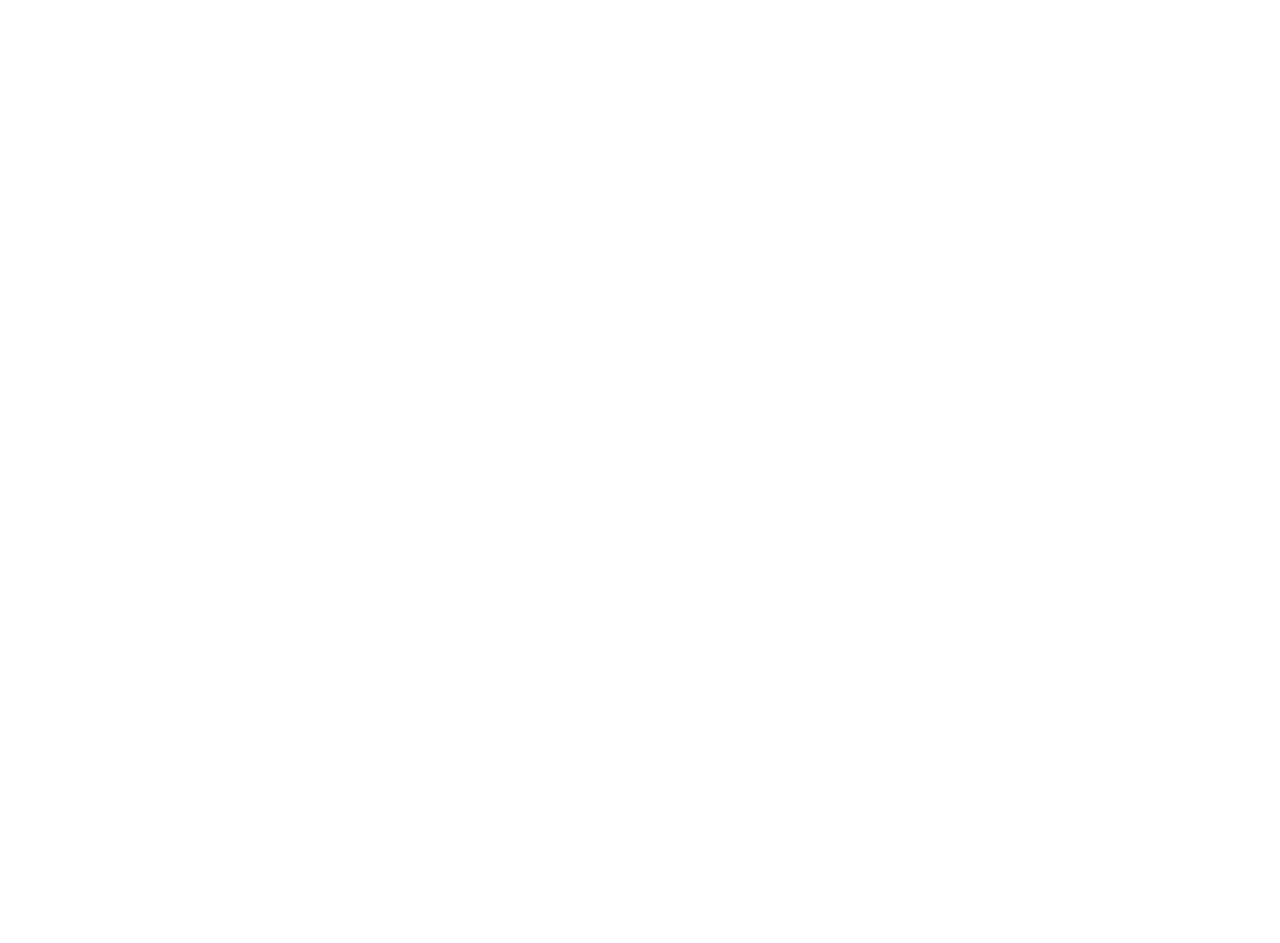
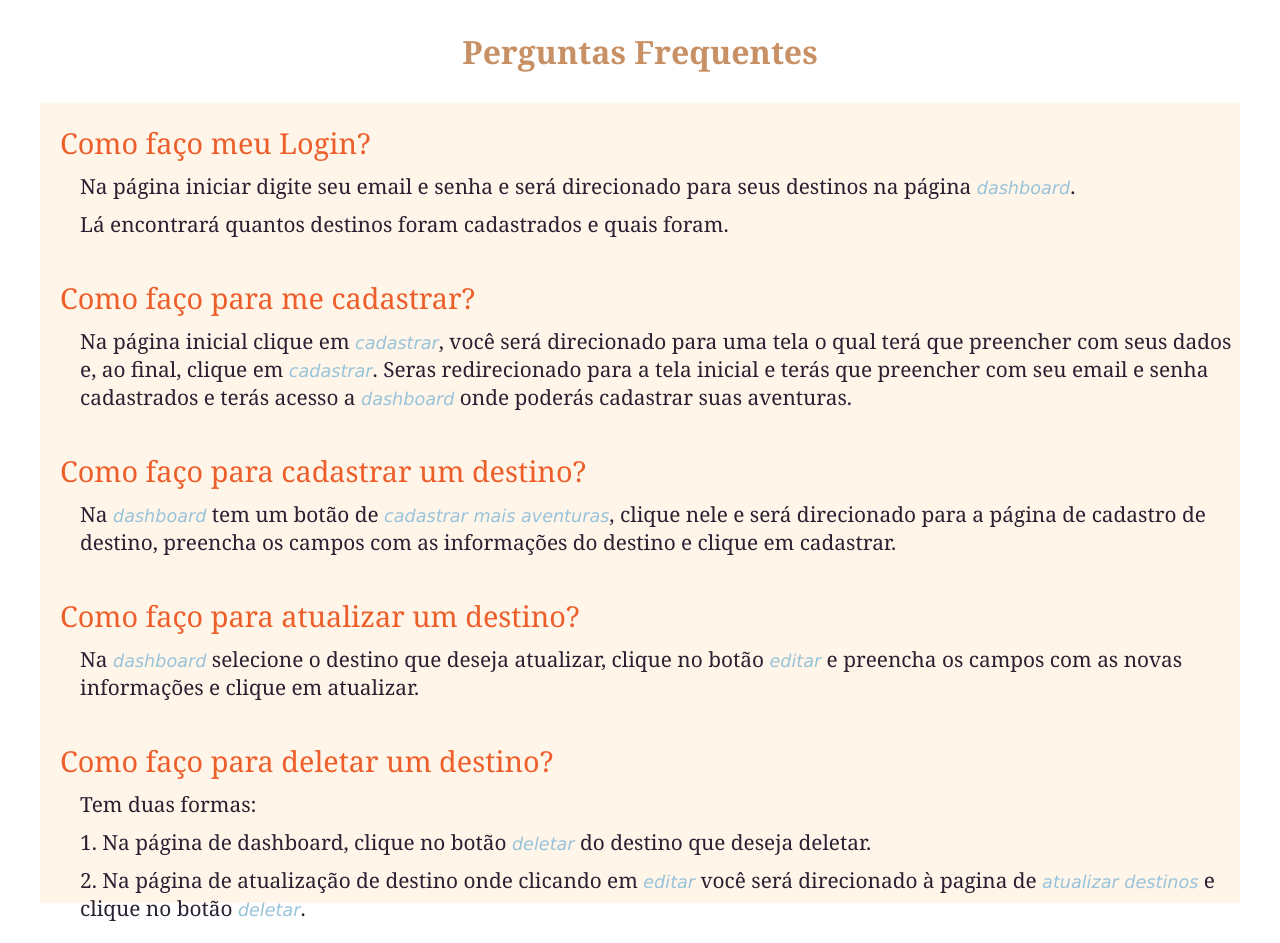
Before and after one commit to pricbnll/viagem365Frontend, a React (Vite) app: page /duvidas in a window 1280 px wide. Before the commit this address had no page. Before the commit the page ends 800 px from the top, so only its background shows below. Built offline with nearby package versions, Linux system fonts and the light colour scheme; a web font is replaced by a local one.

Commit message:
feat: feito pagina de perguntas frequentes

```diff
--- a/src/components/Sidebar.jsx
+++ b/src/components/Sidebar.jsx
@@ -18,8 +18,8 @@ function Sidebar() {
           <img src={travelPointer} alt="Pointer para pontos turísticos." />
           <nav className={styles.nav}>
             <NavLink to="/">Home</NavLink>
-            <NavLink to="/atualizarDados">Atualizar dados</NavLink>
-            <NavLink to="/perguntas">Dúvidas</NavLink>
+            {/* <NavLink to="/atualizarDados">Atualizar dados</NavLink> */}
+            <NavLink to="/duvidas">Dúvidas</NavLink>
             <NavLink to="/sobre">O Projeto</NavLink>
           </nav>
           <button onClick={handleLogout} className={styles.btnLogout}>
--- /dev/null
+++ b/src/pages/questions/Questions.jsx
@@ -0,0 +1,63 @@
+import styles from "./questions.module.css";
+
+function Questions() {
+  return (
+    <>
+      <h1 className={styles.h1Questions}>Perguntas Frequentes</h1>
+      <div className={styles.questionsContainer}>
+        <p className={styles.pQuestions}>Como faço meu Login?</p>
+        <ul className={styles.ulQuestions}>
+          <li className={styles.liQuestions}>
+            Na página iniciar digite seu email e senha e será direcionado para
+            seus destinos na página <em>dashboard</em>.
+          </li>
+          <li className={styles.liQuestions}>
+            Lá encontrará quantos destinos foram cadastrados e quais foram.
+          </li>
+        </ul>
+        <p className={styles.pQuestions}>Como faço para me cadastrar?</p>
+        <ul className={styles.ulQuestions}>
+          <li className={styles.liQuestions}>
+            Na página inicial clique em <em>cadastrar</em>, você será
+            direcionado para uma tela o qual terá que preencher com seus dados
+            e, ao final, clique em <em>cadastrar</em>. Seras redirecionado para
+            a tela inicial e terás que preencher com seu email e senha
+            cadastrados e terás acesso a <em>dashboard</em> onde poderás
+            cadastrar suas aventuras.
+          </li>
+        </ul>
+        <p className={styles.pQuestions}>Como faço para cadastrar um destino?</p>
+        <ul className={styles.ulQuestions}>
+          <li className={styles.liQuestions}>
+            Na <em>dashboard</em> tem um botão de{" "}
+            <em>cadastrar mais aventuras</em>, clique nele e será direcionado
+            para a página de cadastro de destino, preencha os campos com as
+            informações do destino e clique em cadastrar.
+          </li>
+        </ul>
+        <p className={styles.pQuestions}>Como faço para atualizar um destino?</p>
+        <ul className={styles.ulQuestions}>
+          <li className={styles.liQuestions}>
+            Na <em>dashboard</em> selecione o destino que deseja atualizar,
+            clique no botão <em>editar</em> e preencha os campos com as novas
+            informações e clique em atualizar.
+          </li>
+        </ul>
+        <p className={styles.pQuestions}>Como faço para deletar um destino?</p>
+        <ul className={styles.ulQuestions}>
+          <li className={styles.liQuestions}>Tem duas formas: </li>
+          <li className={styles.liQuestions}>
+            1. Na página de dashboard, clique no botão <em>deletar</em> do
+            destino que deseja deletar.
+          </li>
+          <li className={styles.liQuestions}>
+            2. Na página de atualização de destino onde clicando em{" "}
+            <em>editar</em> você será direcionado à pagina de{" "}
+            <em>atualizar destinos</em> e clique no botão <em>deletar</em>.
+          </li>
+        </ul>
+      </div>
+    </>
+  );
+}
+export default Questions;
--- /dev/null
+++ b/src/pages/questions/questions.module.css
@@ -0,0 +1,44 @@
+.h1Questions{
+    color: var(--dark-yellow);
+     text-align: center;
+     margin-bottom: 30px;
+     margin-top: 30px;
+}
+
+.questionsContainer{
+    font-size: 2rem;
+     display: flex;
+     flex-direction: column;
+     height: 100vh;
+     background-color: var(--light-bege);
+    margin-left: 40px;
+    margin-right: 40px;
+     margin-bottom: 40px;
+}
+
+.pQuestions{
+    font-size: 1.8rem;
+    color: var(--dark-orange);
+    margin-top: 20px;
+    margin-bottom: 10px;
+    margin-left: 20px;
+}
+.ulQuestions{
+    font-size: 1.5rem;
+    margin-bottom: 10px;
+}
+.liQuestions{
+    list-style-type: none;
+    font-size: 1.3rem;
+    margin-bottom: 10px;
+    color: var(--brown);
+    margin-left: 40px;
+}
+
+em {
+    font-style: italic;
+    font-family: 'Lucida Sans', 'Lucida Sans Regular', 'Lucida Grande', 'Lucida Sans Unicode', Geneva, Verdana, sans-serif;
+    font-size: 1.1rem;
+    color: var(--light-blue);
+    margin-bottom: 10px;
+}
--- a/src/routes/AppRoutes.jsx
+++ b/src/routes/AppRoutes.jsx
@@ -6,6 +6,7 @@ import Sidebar from "../components/Sidebar.jsx";
 import Dashboard from "../pages/dashboard/Dashboard.jsx";
 import RegisterLocalidade from "../pages/register/RegisterLocalidade.jsx";
 import UpdateLocalidade from "../pages/register/UpdateLocalidade.jsx";
+import Questions from "../pages/questions/Questions.jsx";
 
 function AppRoutes() {
   const auth = useAuth();
@@ -22,6 +23,7 @@ function AppRoutes() {
           <Route path="/dashboard" element={<Dashboard />} />
           <Route path="/cadastroLocalidade" element={<RegisterLocalidade />} />
           <Route path="/atualizarDestino/:id" element={<UpdateLocalidade />} />
+          <Route path="/duvidas" element={<Questions />} />
         </Routes>
       </BrowserRouter>
     </AuthProvider>
```
